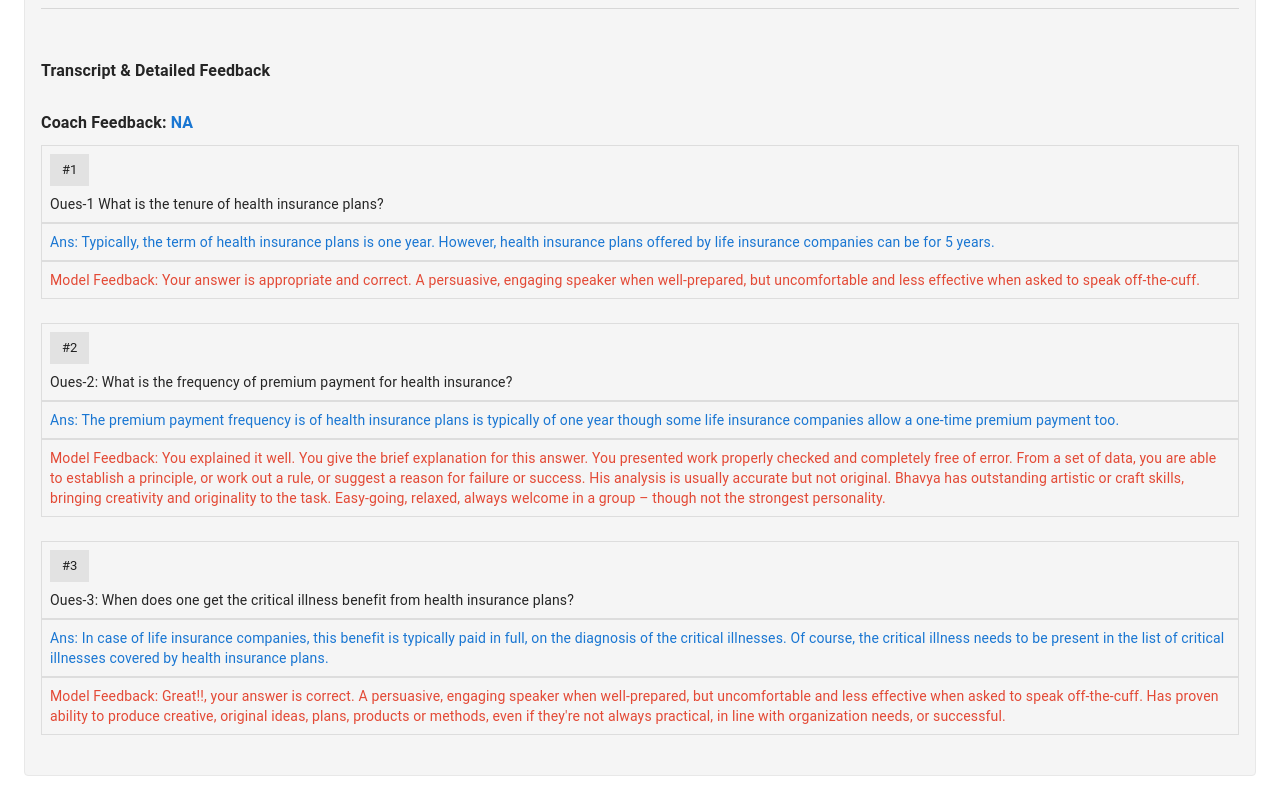
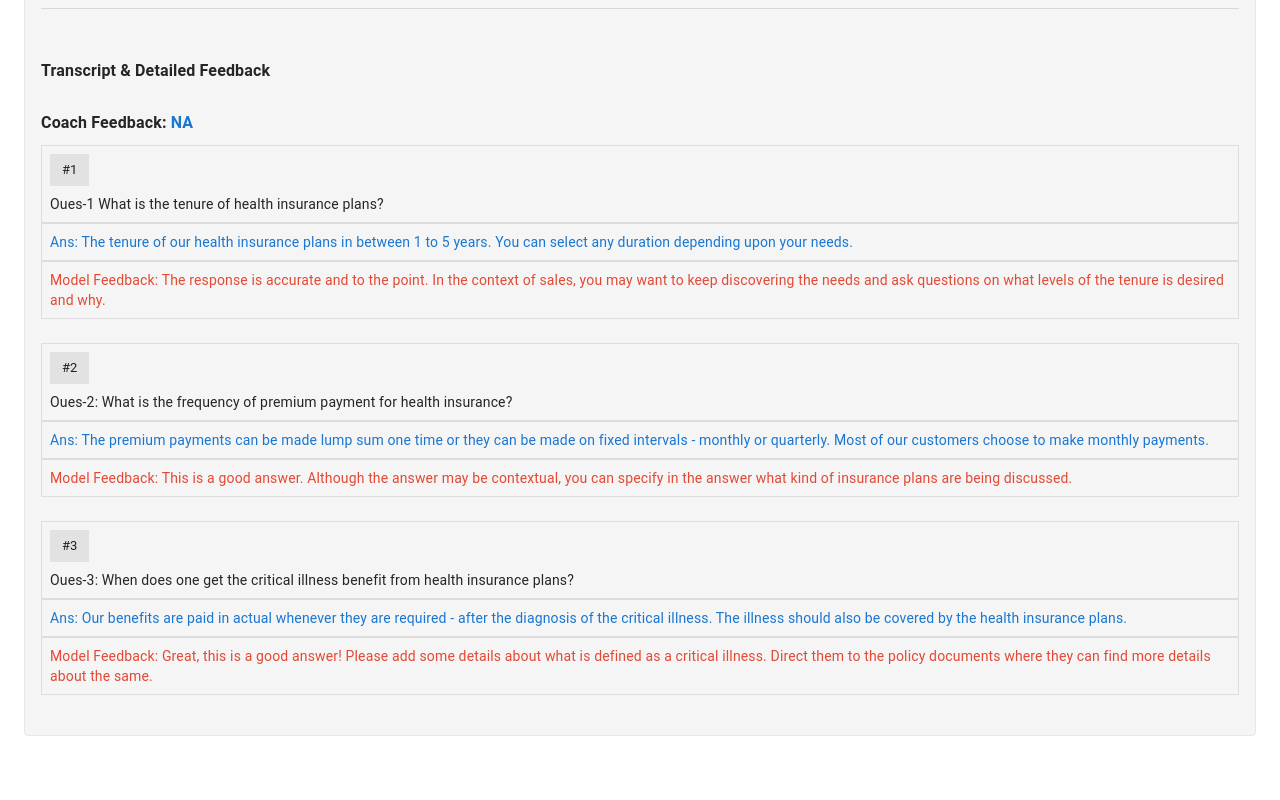
Before and after one commit to Talent-Sumo/CLOUD-COACH-New-UI, a React (Create React App) app: page /detailedReport in a window 1280 px wide. Shown: the part 979-1779 px from the top of the page. After the commit the page ends 1739 px from the top, so only its background shows below. Built offline with nearby package versions, Linux system fonts and the light colour scheme.

Commit message:
Change the content

```diff
--- a/src/Components/Report/DetailedSummary/index.jsx
+++ b/src/Components/Report/DetailedSummary/index.jsx
@@ -52,7 +52,8 @@ const DetailedReport = () => {
                 <Box sx={{ display: "flex", justifyContent: "center" }}>
                     <Box ref={detailedReportRefOne} mt={3} mb={3} p={2} className={styles.a4}>
                         <Box mt={5} sx={{ display: "flex", justifyContent: "space-between" }}>
-                            <Typography sx={{ fontWeight: "bold" }} variant='subtitle1'>Name: <span style={{ color: "#1976d2" }}>Bhavya Khurana</span></Typography>
+                            <Typography sx={{ fontWeight: "bold" }} variant='subtitle1'>Name: <span style={{ color: "#1976d2" }}>Bhavya Khurana</span>
+                            </Typography>
                             {/* <Typography sx={{ fontWeight: "bold" }} variant='subtitle1'>Team Name: <span style={{ color: "#1976d2" }}>Frontenders</span></Typography> */}
                             <Link variant='subtitle1' href="https://www.talentsumo.co/feedback" target="_blank">Feedback Rubric</Link>
                         </Box>
@@ -183,10 +184,10 @@ const DetailedReport = () => {
                                 <Typography mt={1} variant='body2'>Oues-1 What is the tenure of health insurance plans?</Typography>
                             </Box>
                             <Box p={1} sx={{ border: "1px solid #dddddd" }}>
-                                <Typography variant='body2' sx={{ color: "#1976d2" }}>Ans: Typically, the term of health insurance plans is one year. However, health insurance plans offered by life insurance companies can be for 5 years.</Typography>
+                                <Typography variant='body2' sx={{ color: "#1976d2" }}>Ans: The tenure of our health insurance plans in between 1 to 5 years. You can select any duration depending upon your needs. </Typography>
                             </Box>
                             <Box p={1} mb={3} sx={{ border: "1px solid #dddddd" }}>
-                                <Typography sx={{ color: "#E34935" }} variant='body2'>Model Feedback: Your answer is appropriate and correct. A persuasive, engaging speaker when well-prepared, but uncomfortable and less effective when asked to speak off-the-cuff.</Typography>
+                                <Typography sx={{ color: "#E34935" }} variant='body2'>Model Feedback: The response is accurate and to the point. In the context of sales, you may want to keep discovering the needs and ask questions on what levels of the tenure is desired and why. </Typography>
                             </Box>
 
                             {/* Question Two */}
@@ -195,12 +196,10 @@ const DetailedReport = () => {
                                 <Typography mt={1} variant='body2'>Oues-2: What is the frequency of premium payment for health insurance?</Typography>
                             </Box>
                             <Box p={1} sx={{ border: "1px solid #dddddd" }}>
-                                <Typography sx={{ color: "#1976d2" }} variant='body2'>Ans: The premium payment frequency is of health insurance plans is typically of one year though some life insurance companies allow a one-time premium payment too.</Typography>
+                                <Typography sx={{ color: "#1976d2" }} variant='body2'>Ans: The premium payments can be made lump sum one time or they can be made on fixed intervals - monthly or quarterly. Most of our customers choose to make monthly payments. </Typography>
                             </Box>
                             <Box p={1} mb={3} sx={{ border: "1px solid #dddddd" }}>
-                                <Typography sx={{ color: "#E34935" }} variant='body2'>Model Feedback: You explained it well. You give the brief explanation for this answer.
-                                    You presented work properly checked and completely free of error. From a set of data, you are able to establish a principle, or work out a rule, or suggest a reason for failure or success. His analysis is usually accurate but not original. Bhavya has outstanding artistic or craft skills, bringing creativity and originality to the task. Easy-going, relaxed, always welcome in a group – though not the strongest personality.
-                                </Typography>
+                                <Typography sx={{ color: "#E34935" }} variant='body2'>Model Feedback: This is a good answer. Although the answer may be contextual, you can specify in the answer what kind of insurance plans are being discussed.</Typography>
                             </Box>
 
                             {/* Question Three */}
@@ -209,12 +208,10 @@ const DetailedReport = () => {
                                 <Typography mt={1} variant='body2'>Oues-3: When does one get the critical illness benefit from health insurance plans?</Typography>
                             </Box>
                             <Box p={1} sx={{ border: "1px solid #dddddd" }}>
-                                <Typography sx={{ color: "#1976d2" }} variant='body2'>Ans: In case of life insurance companies, this benefit is typically paid in full, on the diagnosis of the critical illnesses. Of course, the critical illness needs to be present in the list of critical illnesses covered by health insurance plans.</Typography>
+                                <Typography sx={{ color: "#1976d2" }} variant='body2'>Ans: Our benefits are paid in actual whenever they are required - after the diagnosis of the critical illness. The illness should also be covered by the health insurance plans.</Typography>
                             </Box>
                             <Box p={1} mb={3} sx={{ border: "1px solid #dddddd" }}>
-                                <Typography sx={{ color: "#E34935" }} variant='body2'>Model Feedback: Great!!, your answer is correct.
-                                    A persuasive, engaging speaker when well-prepared, but uncomfortable and less effective when asked to speak off-the-cuff. Has proven ability to produce creative, original ideas, plans, products or methods, even if they're not always practical, in line with organization needs, or successful.
-                                </Typography>
+                                <Typography sx={{ color: "#E34935" }} variant='body2'>Model Feedback: Great, this is a good answer! Please add some details about what is defined as a critical illness. Direct them to the policy documents where they can find more details about the same.</Typography>
                             </Box>
                         </Box>
                     </Box>
```
